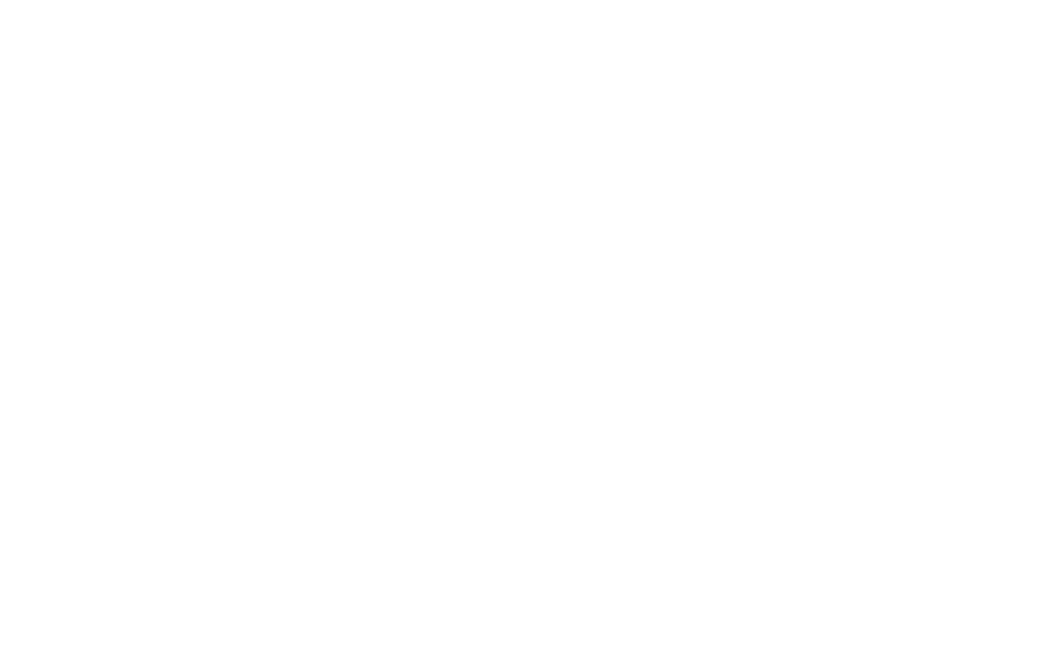
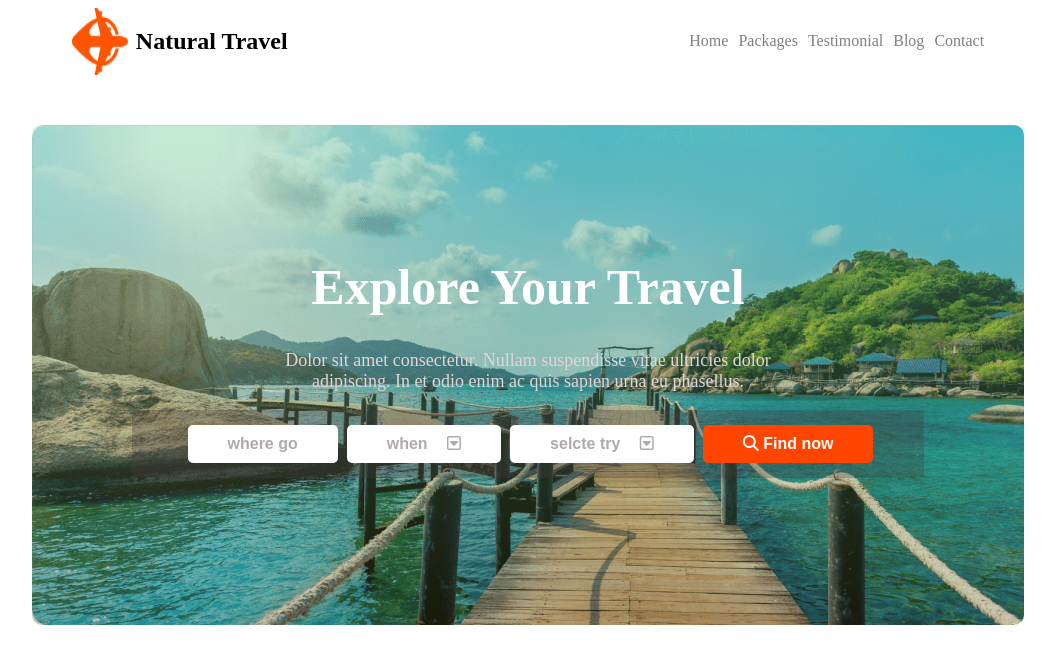
Before and after one commit to sofiulalom/natural--travel-web, a plain HTML site: page index.html in a window 1280 px wide. Shown: the whole page, without its empty margins (112-1167 px from the left). Drawn offline with Linux system fonts and the light colour scheme.

Commit message:
naver and banner section added

```diff
--- a/index.html
+++ b/index.html
@@ -5,10 +5,37 @@
     <meta http-equiv="X-UA-Compatible" content="IE=edge">
     <meta name="viewport" content="width=device-width, initial-scale=1.0">
     <title>Natural Travel</title>
+    <link rel="stylesheet" href="style/style.css">
 </head>
 <body>
     <header>
+     <nav>
+        <div class="logo-name">
+            <img  src="./Images/Group 40071 (2).png" alt="">
+            <h1>  Natural <span>Travel</span></h1>
+        </div>
+         <ul>
+             <li><a href="">Home</a></li>
+             <li><a href="">Packages</a></li>
+             <li><a href="">Testimonial</a></li>
+             <li><a href="">Blog</a></li>
+             <li><a href="">Contact</a></li>
 
+        </ul>
+     </nav>
+      <div class="banner-section">
+        <div class="banner-contant">
+            <h1 class="banner-title">Explore Your Travel</h1>
+            <p class="banner-description">Dolor sit amet consectetur. Nullam suspendisse vitae  ultricies dolor <br> adipiscing.
+                 In et odio enim ac quis sapien urna eu phasellus.</p>
+                 <div class="banner-btn">
+                 <button class="btn-primary">where go</button>
+                 <button class="btn-primary">when   <i class="fa-regular fa-square-caret-down"></i></button>
+                 <button class="btn-primary">selcte try <i class="fa-regular fa-square-caret-down"></i></button>
+                 <button id="search" class="btn-primary"><i class="fa-solid fa-magnifying-glass"></i> Find now </button>
+                 </div>
+        </div>
+      </div>
     </header>
     <main>
 
@@ -16,5 +43,6 @@
     <footer>
 
     </footer>
+    <script src="https://kit.fontawesome.com/6a6c995abd.js" crossorigin="anonymous"></script>
 </body>
 </html>
--- /dev/null
+++ b/style/style.css
@@ -0,0 +1,81 @@
+@import url('https://fonts.googleapis.com/css2?family=Open+Sans:ital,wght@0,300..800;1,300..800&family=Poppins:ital,wght@0,100;0,200;0,300;0,400;0,500;0,600;0,700;0,800;0,900;1,100;1,200;1,300;1,400;1,500;1,600;1,700;1,800;1,900&family=Roboto+Slab:wght@100..900&family=Roboto:ital,wght@0,100;0,300;0,400;0,500;0,700;0,900;1,100;1,300;1,400;1,500;1,700;1,900&family=Work+Sans:ital,wght@0,100..900;1,100..900&display=swap');
+
+nav {
+    display: flex;
+    justify-content: space-around;
+    align-items: center;
+    margin-bottom: 50px;
+}
+nav ul{
+    list-style: none;
+    display: flex;
+    justify-content: space-around;
+}
+nav ul li {
+  margin-left: 10px;
+}
+nav ul li a{
+    text-decoration: none;
+    color: gray;
+}
+.logo-name{
+    display: flex;
+    gap: 8px;
+
+}
+.banner-section{
+    width: 992px;
+    margin: auto;
+    background-image:linear-gradient(rgba(108, 211, 147, 0.396), rgba(77, 82, 22, 0.287)) ,url('../Images/Group\ 13\ \(1\)\ \(1\).png');
+    background-repeat: no-repeat;
+
+    height: 500px;
+    border-radius: 10px;
+
+}
+.banner-contant{
+    padding: 100px;
+    text-align: center;
+    color: white;
+
+}
+
+.banner-title{
+    font-size: 50px;
+    font-weight: 900;
+}
+.banner-description{
+    font-size: 18px;
+    text-align: center;
+    font-weight: 400;
+    color: rgb(225, 213, 213);
+}
+.banner-btn{
+   background-color: rgba(72, 56, 56, 0.303);
+   padding: 15px 5px;
+}
+.btn-primary{
+    border: 0;
+    padding: 10px 40px;
+    background-color: white;
+    border-radius: 5px;
+    font-size: 16px;
+    margin-left: 5px;
+    font-weight: 600;
+    color:rgb(178, 170, 170);
+    cursor: pointer;
+    transition-duration: 0.3s;
+}
+.btn-primary:hover{
+    background-color: orangered;
+    color: #fff;
+}
+.fa-regular{
+    color: black;
+    margin-left: 15px;
+    color:rgb(178, 170, 170);
+}
+#search{
+    background-color: orangered;
+    color: #fff;
+}
```
Also changed, not shown: Images/travelm.jpg (added).
